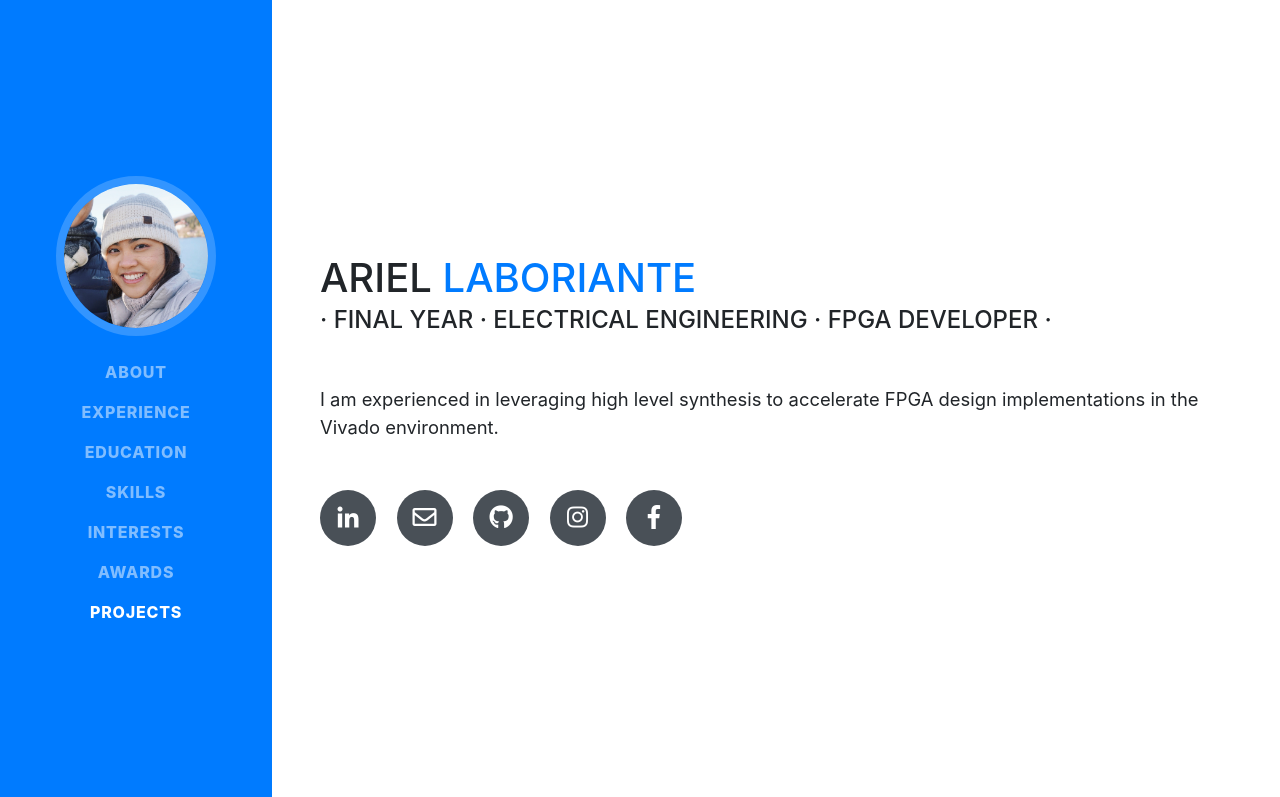
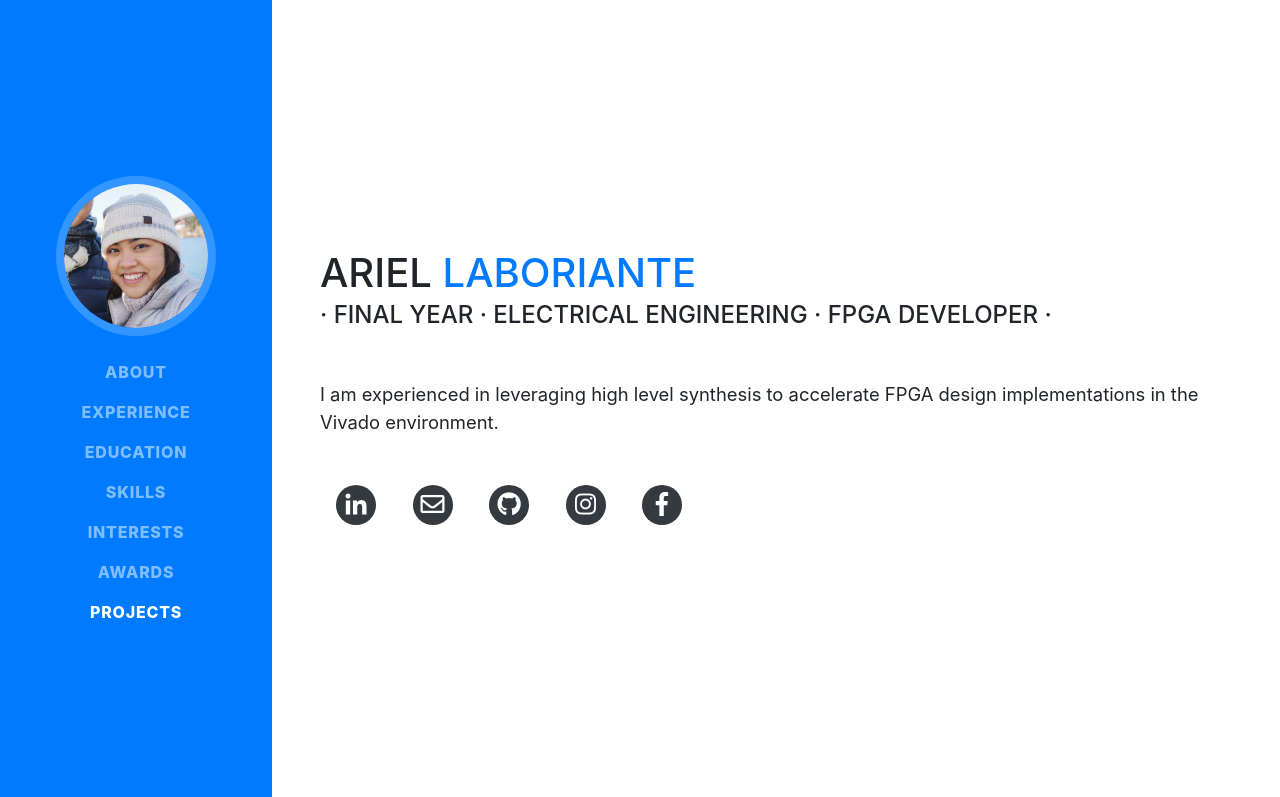
Before and after one commit to ariellaboriante/ariellaboriante.github.io, a website with bundled scripts: page index.html in a window 1280 px wide. Shown: the top 797 px of the page. Built offline with nearby package versions, Linux system fonts and the light colour scheme; a web font is replaced by a local one.

Commit message:
Updated for photos and project page

```diff
--- a/css/resume.css
+++ b/css/resume.css
@@ -77,9 +77,18 @@ p.lead {
     background-color: #EDB5BF;
 }
 
-.project-icons a {
+.social-icons a {
     background-color: #343A40; !important;
-    vertical-align: middle;
+    vertical-align: text-bottom;
+    height: 2.5rem;
+    width: 2.5rem;
+    line-height: 2.5rem;
+    margin-bottom: 1.5rem;
+    margin-left: 1rem;
+}
+
+#no-space-icons {
+    margin-left: 0rem;
 }
 
 .dev-icons {
@@ -127,7 +136,6 @@ p.lead {
         max-width: 10rem;
         max-height: 10rem;
         border: 0.5rem solid rgba(255, 255, 255, 0.2);
-        /*border: 0.5rem solid #edb5bf;*/
     }
     #sideNav .navbar-collapse {
         display: -webkit-box;
@@ -246,3 +254,9 @@ a.grow-icons:focus {
 #skills-list {
     display: inline-block !important;
 }
+
+#teledyne-photo {
+    max-width: 30rem;
+    max-height: 30rem;
+    padding-left: 3rem;
+}
```
